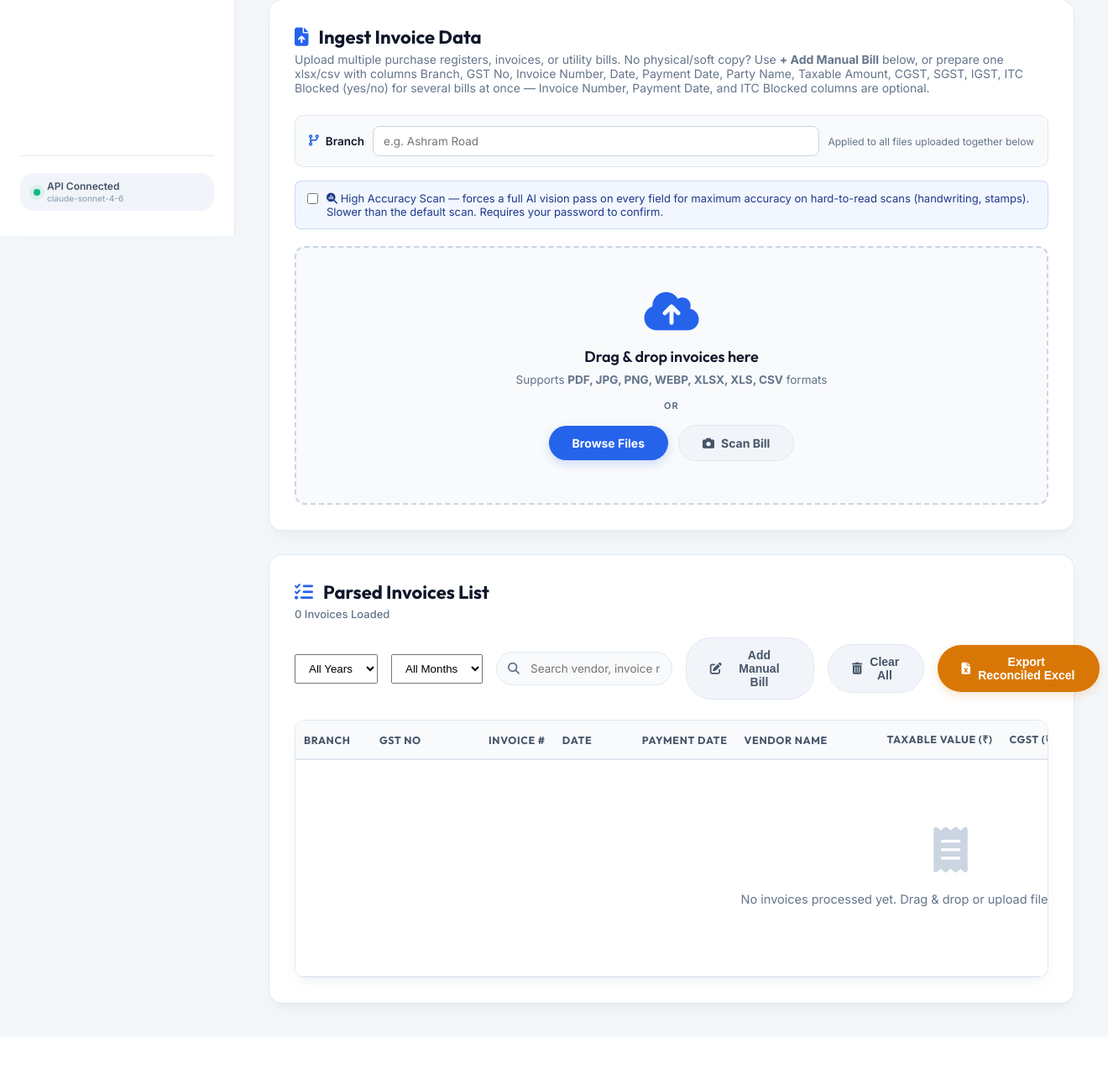
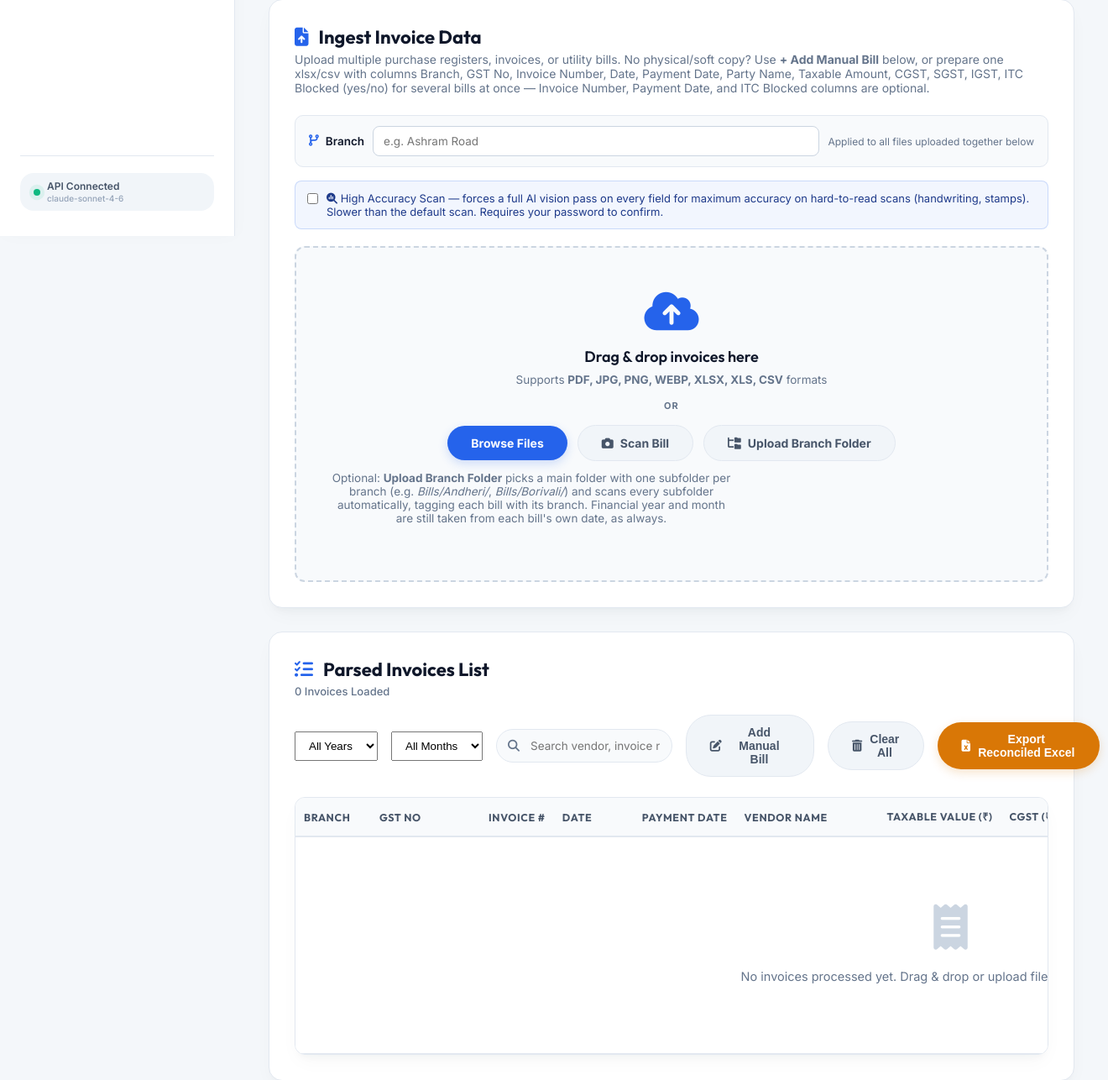
Before and after one commit to jayant1345/Gst_calculation, a Flask app: page / in a window 1320 px wide. Shown: the part 519-1805 px from the top of the page at 84% size. Before the commit the page ends 1729 px from the top, so only its background shows below. Run offline with Flask 3, Linux system fonts and the light colour scheme; the visitor is signed in with stand-in values (Sample User, id 1); data that the repository does not hold is empty; some libraries are stand-ins or nearby versions.

Commit message:
Add optional branch-wise folder bulk upload to ITC Dashboard
New "Upload Branch Folder" button next to Browse Files/Scan Bill. Uses
the browser's webkitdirectory picker to select one main folder
containing a subfolder per branch (e.g. Bills/Andheri/, Bills/
Borivali/); every subfolder is scanned automatically and tagged with
its own branch name derived from the folder structure, instead of
requiring the shared Branch text field to be re-typed per batch.
Financial year and month continue to come from each bill's own
extracted date, as already handled everywhere else -- no folder-based
date logic needed.

Purely additive: the existing drag-and-drop/Browse Files/Scan Bill
flows are completely untouched -- handleFileUpload's branch field only
changes when the new code explicitly passes options.branch, which none
of the existing callers do. Branch groups are uploaded sequentially
(one branch's files per request, not all branches at once) via the
existing /api/process-invoices endpoint, reusing the same High
Accuracy Scan password gate for the whole folder in one prompt. A
failure on one branch doesn't stop the rest. Also fixed a latent timing
bug the sequential-batch flow would have hit: the existing 3-second
"hide progress panel" timeout is now tracked and cleared when a new
batch starts, so a pending hide from one branch can't blank out the
next branch's in-progress panel.

Tested locally: branch-grouping logic verified against a realistic
mock folder tree (nested subfolders, unsupported files like .DS_Store,
loose files with no branch subfolder falling back to "Unassigned");
sequential upload orchestration verified to continue past a simulated
per-branch failure; then confirmed end-to-end against the real API
with two branches (Andheri, Borivali) uploaded as separate batches,
each correctly tagged with its branch and auto-derived FY/month. Test
data cleaned up after.

Co-Authored-By: Claude Sonnet 5 <noreply@anthropic.com>

```diff
--- a/static/app.js
+++ b/static/app.js
@@ -6,7 +6,9 @@ document.addEventListener('DOMContentLoaded', () => {
     const dropZone = document.getElementById('drop-zone');
     const fileInput = document.getElementById('file-input');
     const cameraInput = document.getElementById('camera-input');
+    const folderInput = document.getElementById('folder-input');
     const progressContainer = document.getElementById('progress-container');
+    const progressHeading = document.getElementById('progress-heading');
     const progressList = document.getElementById('progress-list');
     const tableBody = document.getElementById('invoice-table-body');
     const searchInput = document.getElementById('table-search');
@@ -48,6 +50,8 @@ document.addEventListener('DOMContentLoaded', () => {
     const haPasswordCancel = document.getElementById('ha-password-cancel');
     const haPasswordConfirmBtn = document.getElementById('ha-password-confirm');
     let pendingHighAccuracyFiles = null;
+    let pendingHighAccuracyFolderGroups = null;
+    let hideProgressTimeoutId = null;
 
     // Load saved invoices from PostgreSQL on initial load
     loadInvoices();
@@ -153,6 +157,47 @@ document.addEventListener('DOMContentLoaded', () => {
         cameraInput.value = '';
     });
 
+    // Optional bulk path: pick one main folder containing a subfolder per
+    // branch (e.g. Bills/Andheri/, Bills/Borivali/) and every subfolder is
+    // scanned automatically, tagged with its own branch name. Does not
+    // touch the normal drag-and-drop/browse/camera flow at all.
+    if (folderInput) {
+        folderInput.addEventListener('change', () => {
+            if (folderInput.files.length > 0) {
+                const groups = groupFilesByBranchFolder(folderInput.files);
+                if (groups.size === 0) {
+                    alert('No supported bill files (PDF, JPG, PNG, WEBP, XLSX, XLS, CSV) were found in that folder.');
+                } else {
+                    triggerFolderUpload(groups);
+                }
+            }
+            folderInput.value = '';
+        });
+    }
+
+    const SUPPORTED_EXTENSIONS = ['pdf', 'png', 'jpg', 'jpeg', 'webp', 'xlsx', 'xls', 'csv'];
+
+    // Groups a webkitdirectory FileList by its immediate branch subfolder,
+    // using each file's relative path (e.g. "Bills/Andheri/inv1.pdf" ->
+    // branch "Andheri"). Files sitting directly in the selected root with
+    // no branch subfolder fall back to "Unassigned", matching the existing
+    // default used everywhere else in this app.
+    function groupFilesByBranchFolder(fileList) {
+        const groups = new Map();
+        Array.from(fileList).forEach(file => {
+            const ext = (file.name.split('.').pop() || '').toLowerCase();
+            if (!SUPPORTED_EXTENSIONS.includes(ext)) return;
+
+            const relPath = file.webkitRelativePath || file.name;
+            const parts = relPath.split('/');
+            const branch = parts.length > 2 ? parts[1] : 'Unassigned';
+
+            if (!groups.has(branch)) groups.set(branch, []);
+            groups.get(branch).push(file);
+        });
+        return groups;
+    }
+
     // Routes uploads through a password-confirm gate when High Accuracy Scan
     // is enabled (slower, forces a full AI vision pass on every field).
     function triggerUpload(files) {
@@ -167,9 +212,54 @@ document.addEventListener('DOMContentLoaded', () => {
         }
     }
 
+    // Same password gate as triggerUpload, but for a whole folder's worth
+    // of branch groups -- one password entry covers every branch found.
+    function triggerFolderUpload(branchGroups) {
+        if (highAccuracyToggle.checked) {
+            pendingHighAccuracyFolderGroups = branchGroups;
+            haPasswordInput.value = '';
+            haPasswordError.style.display = 'none';
+            haPasswordOverlay.style.display = 'flex';
+            haPasswordInput.focus();
+        } else {
+            uploadFolderGroupsSequentially(branchGroups, {});
+        }
+    }
+
+    // Uploads each branch's files as its own batch (one at a time, so the
+    // server isn't hit with every branch's files simultaneously), reusing
+    // handleFileUpload per branch with that branch name forced via
+    // options.branch. A failure on one branch doesn't stop the rest.
+    function uploadFolderGroupsSequentially(branchGroups, options) {
+        const entries = Array.from(branchGroups.entries());
+        const total = entries.length;
+        let index = 0;
+
+        function next() {
+            if (index >= total) {
+                if (options.onSuccess) options.onSuccess();
+                return;
+            }
+            const [branch, files] = entries[index];
+            index++;
+            handleFileUpload(files, {
+                ...options,
+                branch: branch,
+                progressHeadingText: `Branch ${index} of ${total}: ${branch} — Processing Files...`,
+                onSuccess: next,
+                onError: (err) => {
+                    console.error(`Folder upload failed for branch "${branch}":`, err);
+                    next();
+                }
+            });
+        }
+        next();
+    }
+
     function closeHaPasswordModal() {
         haPasswordOverlay.style.display = 'none';
         pendingHighAccuracyFiles = null;
+        pendingHighAccuracyFolderGroups = null;
     }
 
     haPasswordClose.addEventListener('click', closeHaPasswordModal);
@@ -180,30 +270,34 @@ document.addEventListener('DOMContentLoaded', () => {
 
     haPasswordForm.addEventListener('submit', (e) => {
         e.preventDefault();
-        if (!pendingHighAccuracyFiles) return;
+        if (!pendingHighAccuracyFiles && !pendingHighAccuracyFolderGroups) return;
 
         const password = haPasswordInput.value;
-        const filesToUpload = pendingHighAccuracyFiles;
 
         haPasswordError.style.display = 'none';
         haPasswordConfirmBtn.disabled = true;
         haPasswordConfirmBtn.innerHTML = '<i class="fa-solid fa-spinner fa-spin"></i> Verifying...';
 
-        handleFileUpload(filesToUpload, {
-            highAccuracy: true,
-            password: password,
-            onSuccess: () => {
+        const onDone = () => {
             haPasswordConfirmBtn.disabled = false;
             haPasswordConfirmBtn.innerHTML = '<i class="fa-solid fa-check"></i> Confirm & Scan';
             closeHaPasswordModal();
-            },
-            onError: (err) => {
+        };
+        const onFail = (err) => {
             haPasswordConfirmBtn.disabled = false;
             haPasswordConfirmBtn.innerHTML = '<i class="fa-solid fa-check"></i> Confirm & Scan';
             haPasswordError.textContent = err.message || 'Failed to verify password.';
             haPasswordError.style.display = 'block';
+        };
+
+        if (pendingHighAccuracyFolderGroups) {
+            const groups = pendingHighAccuracyFolderGroups;
+            pendingHighAccuracyFolderGroups = null;
+            uploadFolderGroupsSequentially(groups, { highAccuracy: true, password, onSuccess: onDone, onError: onFail });
+        } else {
+            const filesToUpload = pendingHighAccuracyFiles;
+            handleFileUpload(filesToUpload, { highAccuracy: true, password, onSuccess: onDone, onError: onFail });
         }
-        });
     });
 
     // File Upload handling. `options.highAccuracy` + `options.password` route
@@ -211,11 +305,18 @@ document.addEventListener('DOMContentLoaded', () => {
     // let callers (e.g. the password modal) react without changing the
     // normal drag-and-drop/browse callers, which don't pass them.
     function handleFileUpload(files, options = {}) {
+        if (hideProgressTimeoutId) {
+            clearTimeout(hideProgressTimeoutId);
+            hideProgressTimeoutId = null;
+        }
         progressContainer.style.display = 'block';
         progressList.innerHTML = '';
+        if (progressHeading) {
+            progressHeading.textContent = options.progressHeadingText || 'Processing Files...';
+        }
 
         const formData = new FormData();
-        formData.append('branch', branchInput.value.trim());
+        formData.append('branch', options.branch !== undefined ? options.branch : branchInput.value.trim());
         if (options.highAccuracy) {
             formData.append('high_accuracy', 'true');
             formData.append('confirm_password', options.password || '');
@@ -276,8 +377,9 @@ document.addEventListener('DOMContentLoaded', () => {
                 updateBranchSuggestions();
             }
 
-            setTimeout(() => {
+            hideProgressTimeoutId = setTimeout(() => {
                 progressContainer.style.display = 'none';
+                hideProgressTimeoutId = null;
             }, 3000);
 
             if (options.onSuccess) options.onSuccess();
--- a/static/style.css
+++ b/static/style.css
@@ -468,6 +468,13 @@ body {
 .branch-input-hint {
     font-size: 12px;
     color: var(--text-muted);
+}
+
+.branch-folder-hint {
+    font-size: 12px;
+    color: var(--text-muted);
+    margin-top: 12px;
+    max-width: 480px;
 }
 
 /* Drop Zone Upload Area */
--- a/templates/index.html
+++ b/templates/index.html
@@ -171,15 +171,20 @@
                             <label for="camera-input" class="btn btn-secondary">
                                 <i class="fa-solid fa-camera"></i> Scan Bill
                             </label>
+                            <label for="folder-input" class="btn btn-secondary" title="Select one main folder containing a subfolder per branch -- every subfolder is scanned automatically and tagged with its own branch name">
+                                <i class="fa-solid fa-folder-tree"></i> Upload Branch Folder
+                            </label>
                         </div>
                         <input type="file" id="file-input" multiple accept=".pdf,.png,.jpg,.jpeg,.webp,.xlsx,.xls,.csv" style="display: none;">
                         <input type="file" id="camera-input" accept="image/*" capture="environment" style="display: none;">
+                        <input type="file" id="folder-input" webkitdirectory directory multiple style="display: none;">
+                        <p class="branch-folder-hint">Optional: <strong>Upload Branch Folder</strong> picks a main folder with one subfolder per branch (e.g. <em>Bills/Andheri/</em>, <em>Bills/Borivali/</em>) and scans every subfolder automatically, tagging each bill with its branch. Financial year and month are still taken from each bill's own date, as always.</p>
                     </div>
                 </div>
 
                 <!-- File Uploading Progress List -->
                 <div class="upload-progress-container" id="progress-container" style="display: none;">
-                    <h3>Processing Files...</h3>
+                    <h3 id="progress-heading">Processing Files...</h3>
                     <div class="progress-list" id="progress-list">
                         <!-- Dynamic items -->
                     </div>
```
Lines whose indentation alone changed are shown as unchanged.
